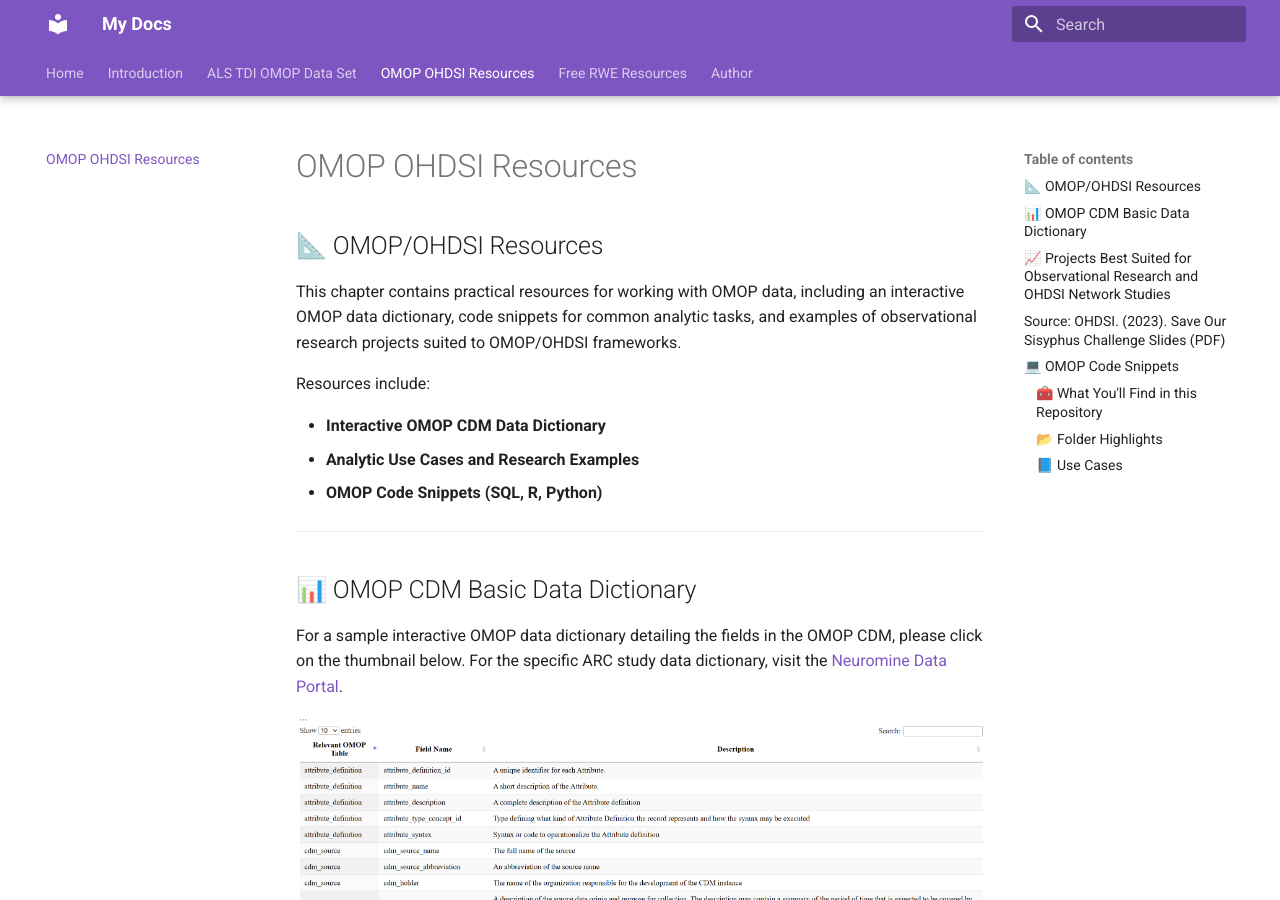
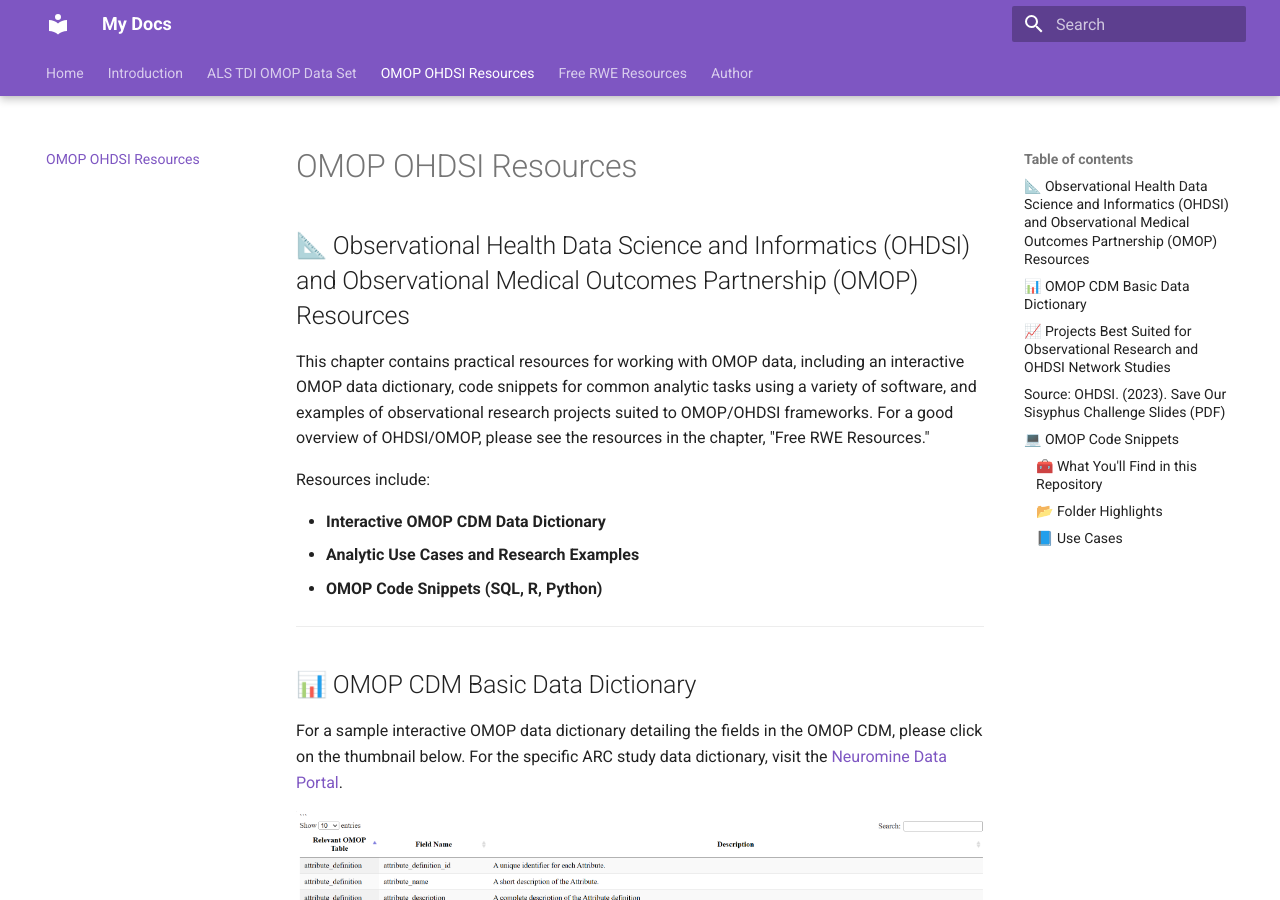
Before and after one commit to ALSTDI/ALS-RWE, an MkDocs documentation site: the page built from docs/omop-ohdsi-resources.md, in a window 1280 px wide and 900 px high. Built offline with MkDocs 1.6.1 and Material for MkDocs 9.7.7, drawn with Linux system fonts in a browser that asks for light colours.

Commit message:
minor updates

```diff
--- a/docs/omop-ohdsi-resources.md
+++ b/docs/omop-ohdsi-resources.md
@@ -1,6 +1,6 @@
-## 📐 OMOP/OHDSI Resources
+## 📐 Observational Health Data Science and Informatics (OHDSI) and Observational Medical Outcomes Partnership (OMOP) Resources
 
-This chapter contains practical resources for working with OMOP data, including an interactive OMOP data dictionary, code snippets for common analytic tasks, and examples of observational research projects suited to OMOP/OHDSI frameworks.
+This chapter contains practical resources for working with OMOP data, including an interactive OMOP data dictionary, code snippets for common analytic tasks using a variety of software, and examples of observational research projects suited to OMOP/OHDSI frameworks.  For a good overview of OHDSI/OMOP, please see the resources in the chapter, "Free RWE Resources."
 
 Resources include:
 
```
Also changed, not shown: docs/index.md (+1 -1 lines).
